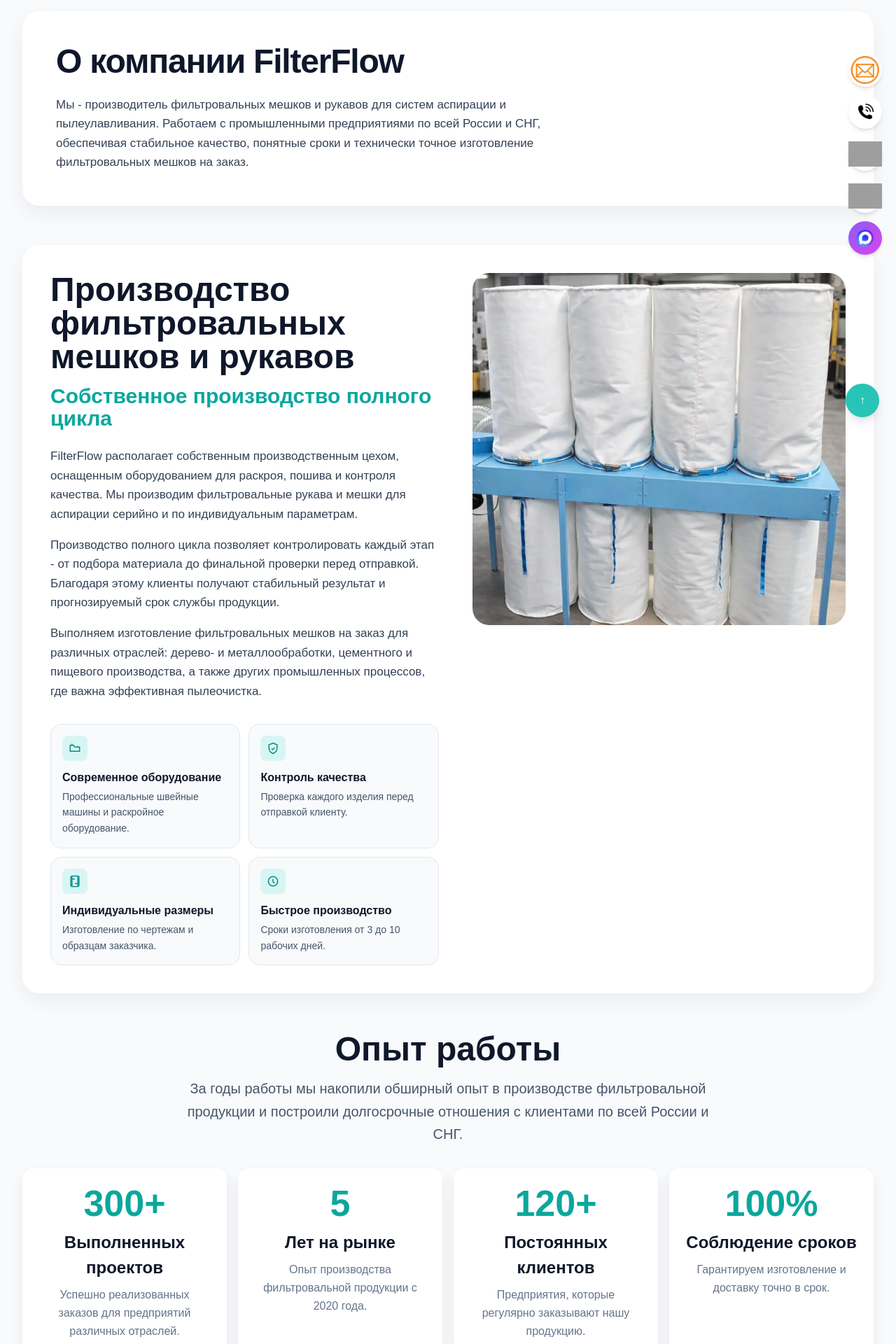
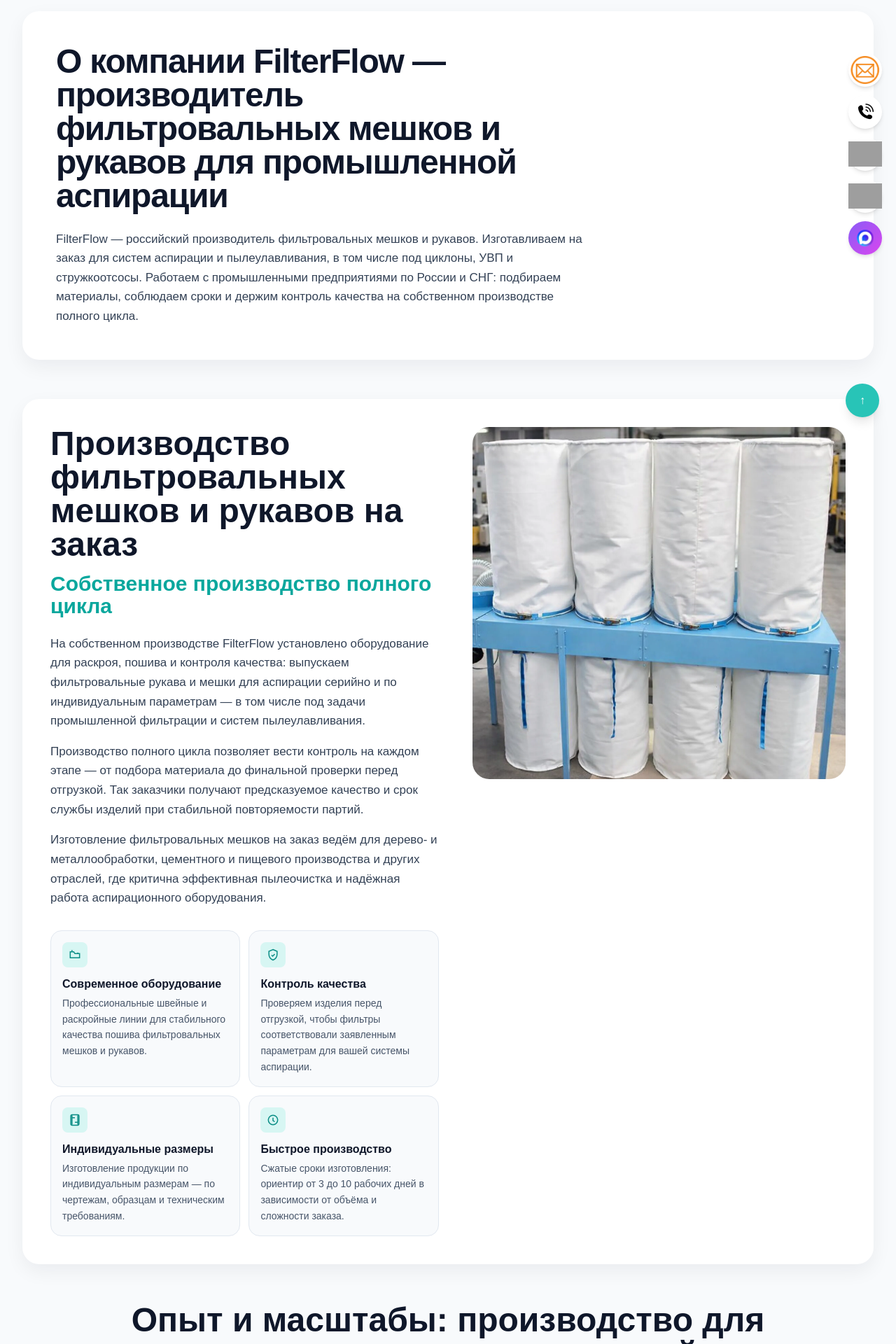
Before and after one commit to karipupkina-ux/filterflow-next, a Next.js app: page /o-kompanii in a window 1280 px wide. Shown: the part 180-2100 px from the top of the page at 70% size. Built offline with nearby package versions, Linux system fonts and the light colour scheme; grey boxes are pictures that could not be loaded.

Commit message:
update o kompanii block

```diff
--- a/app/o-kompanii/page.tsx
+++ b/app/o-kompanii/page.tsx
@@ -6,9 +6,10 @@
 import { pageMetadata } from "@/lib/seo-metadata";
 
 export const metadata: Metadata = pageMetadata({
-  title: "О компании FilterFlow — производство мешков для аспирации и рукавов",
+  title:
+    "О компании FilterFlow — производитель фильтровальных мешков и рукавов для аспирации",
   description:
-    "FilterFlow — производитель фильтровальных мешков и рукавов для аспирации, циклонов и УВП. Пошив на заказ, подбор материалов, доставка по России.",
+    "FilterFlow — российский производитель фильтровальных мешков и рукавов: изготовление на заказ для систем аспирации и пылеулавливания, циклонов, УВП и стружкоотсосов. Собственное производство полного цикла, индивидуальные размеры, поставки промышленным предприятиям по России и СНГ.",
   path: "/o-kompanii",
 });
 
@@ -16,7 +17,7 @@
   const advantages = [
     {
       title: "Современное оборудование",
-      text: "Профессиональные швейные машины и раскройное оборудование.",
+      text: "Профессиональные швейные и раскройные линии для стабильного качества пошива фильтровальных мешков и рукавов.",
       icon: (
         <svg viewBox="0 0 24 24" className="h-5 w-5" fill="none" stroke="currentColor" strokeWidth="1.8">
           <path d="M4 7h6l2 3h8v7H4z" />
@@ -26,7 +27,7 @@
     },
     {
       title: "Контроль качества",
-      text: "Проверка каждого изделия перед отправкой клиенту.",
+      text: "Проверяем изделия перед отгрузкой, чтобы фильтры соответствовали заявленным параметрам для вашей системы аспирации.",
       icon: (
         <svg viewBox="0 0 24 24" className="h-5 w-5" fill="none" stroke="currentColor" strokeWidth="1.8">
           <path d="M12 3l7 3v5c0 4.2-2.7 8-7 10-4.3-2-7-5.8-7-10V6z" />
@@ -36,7 +37,7 @@
     },
     {
       title: "Индивидуальные размеры",
-      text: "Изготовление по чертежам и образцам заказчика.",
+      text: "Изготовление продукции по индивидуальным размерам — по чертежам, образцам и техническим требованиям.",
       icon: (
         <svg viewBox="0 0 24 24" className="h-5 w-5" fill="none" stroke="currentColor" strokeWidth="1.8">
           <path d="M7 4v16M17 4v16M7 8h5M12 16h5" />
@@ -46,7 +47,7 @@
     },
     {
       title: "Быстрое производство",
-      text: "Сроки изготовления от 3 до 10 рабочих дней.",
+      text: "Сжатые сроки изготовления: ориентир от 3 до 10 рабочих дней в зависимости от объёма и сложности заказа.",
       icon: (
         <svg viewBox="0 0 24 24" className="h-5 w-5" fill="none" stroke="currentColor" strokeWidth="1.8">
           <circle cx="12" cy="12" r="8" />
@@ -59,17 +60,17 @@
     {
       value: "300+",
       title: "Выполненных проектов",
-      text: "Успешно реализованных заказов для предприятий различных отраслей.",
+      text: "Успешно реализованных заказов для промышленных предприятий разных отраслей.",
     },
     {
       value: "5",
       title: "Лет на рынке",
-      text: "Опыт производства фильтровальной продукции с 2020 года.",
+      text: "Опыт производства фильтровальных мешков и рукавов для промышленной фильтрации с 2020 года.",
     },
     {
       value: "120+",
       title: "Постоянных клиентов",
-      text: "Предприятия, которые регулярно заказывают нашу продукцию.",
+      text: "Предприятия, которые регулярно заказывают фильтровальную продукцию для аспирации и пылеулавливания.",
     },
     {
       value: "100%",
@@ -80,7 +81,7 @@
   const industries = [
     {
       title: "Деревообработка",
-      text: "Мешки для аспирации деревообрабатывающих станков, циклонов и стружкоотсосов. Работаем с мебельными фабриками, лесопилками и столярными цехами.",
+      text: "Мешки для аспирации деревообрабатывающих станков, циклонов и стружкоотсосов; при необходимости — решения под УВП. Работаем с мебельными фабриками, лесопилками и столярными цехами.",
       icon: (
         <svg viewBox="0 0 24 24" className="h-5 w-5" fill="none" stroke="currentColor" strokeWidth="1.8">
           <path d="M5 5h14M12 5v14" />
@@ -90,7 +91,7 @@
     },
     {
       title: "Металлообработка",
-      text: "Фильтровальные рукава для систем удаления металлической стружки и пыли. Сотрудничаем с машиностроительными и металлообрабатывающими заводами.",
+      text: "Изготовление фильтровальных рукавов для систем удаления металлической стружки и пыли. Сотрудничаем с машиностроительными и металлообрабатывающими заводами.",
       icon: (
         <svg viewBox="0 0 24 24" className="h-5 w-5" fill="none" stroke="currentColor" strokeWidth="1.8">
           <circle cx="12" cy="12" r="3" />
@@ -100,7 +101,7 @@
     },
     {
       title: "Другие отрасли",
-      text: "Пищевая промышленность, химическое производство, строительство. Изготавливаем фильтры для любых систем пылеудаления и аспирации.",
+      text: "Пищевая промышленность, химическое производство, строительство. Производим фильтры для систем пылеудаления, аспирации и промышленной фильтрации.",
       icon: (
         <svg viewBox="0 0 24 24" className="h-5 w-5" fill="none" stroke="currentColor" strokeWidth="1.8">
           <path d="M6 4h12v16H6z" />
@@ -112,7 +113,7 @@
   const productionBenefits = [
     {
       title: "Индивидуальный подход",
-      text: "Изготавливаем фильтры по вашим чертежам, образцам или фотографиям. Консультируем по выбору материалов и конструкции.",
+      text: "Фильтровальные мешки и рукава по вашим чертежам, образцам или фотографиям. Консультируем по материалам и конструкции под вашу задачу.",
       icon: (
         <svg viewBox="0 0 24 24" className="h-5 w-5" fill="none" stroke="currentColor" strokeWidth="1.8">
           <circle cx="12" cy="8" r="3" />
@@ -132,7 +133,7 @@
     },
     {
       title: "Гарантия качества",
-      text: "Используем только проверенные материалы и контролируем качество каждого изделия перед отправкой клиенту.",
+      text: "Используем проверенные материалы и контролируем качество на собственном производстве перед отправкой заказчику.",
       icon: (
         <svg viewBox="0 0 24 24" className="h-5 w-5" fill="none" stroke="currentColor" strokeWidth="1.8">
           <path d="M12 3l7 3v5c0 4.2-2.7 8-7 10-4.3-2-7-5.8-7-10V6z" />
@@ -142,7 +143,7 @@
     },
     {
       title: "Цены производителя",
-      text: "Работаем без посредников, поэтому вы получаете продукцию напрямую от производителя по выгодным условиям.",
+      text: "Без посредников: как производитель фильтровальных мешков и рукавов предлагаем прозрачные условия и прямую работу с цехом.",
       icon: (
         <svg viewBox="0 0 24 24" className="h-5 w-5" fill="none" stroke="currentColor" strokeWidth="1.8">
           <path d="M5 7h8l6 6-6 6-8-8z" />
@@ -175,7 +176,7 @@
   const achievements = [
     {
       title: "География поставок",
-      text: "Работаем с предприятиями по всей России - от Калининграда до Владивостока. Отправляем продукцию в страны СНГ: Казахстан, Беларусь, Узбекистан, Киргизию.",
+      text: "Российский производитель с поставками по всей стране — от Калининграда до Владивостока. Отправляем заказы в страны СНГ: Казахстан, Беларусь, Узбекистан, Киргизию.",
       icon: (
         <svg viewBox="0 0 24 24" className="h-5 w-5" fill="none" stroke="currentColor" strokeWidth="1.8">
           <path d="M12 21s7-4.8 7-10a7 7 0 1 0-14 0c0 5.2 7 10 7 10z" />
@@ -195,7 +196,7 @@
     },
     {
       title: "Ассортимент продукции",
-      text: "Производим более 50 типоразмеров фильтровальных мешков и рукавов. Изготавливаем нестандартные изделия по индивидуальным чертежам заказчика.",
+      text: "Более 50 типоразмеров фильтровальных мешков и рукавов; нестандартные изделия — изготовление по индивидуальным чертежам и размерам.",
       icon: (
         <svg viewBox="0 0 24 24" className="h-5 w-5" fill="none" stroke="currentColor" strokeWidth="1.8">
           <path d="M12 3 4 7l8 4 8-4-8-4zM4 12l8 4 8-4M4 17l8 4 8-4" />
@@ -236,12 +237,14 @@
 
           <section className="mb-14 rounded-3xl bg-white p-8 shadow-[0_10px_28px_rgba(15,23,42,0.06)] sm:p-10 lg:p-12">
             <h1 className="max-w-3xl text-4xl font-bold tracking-tight text-[#0f172a] sm:text-5xl">
-              О компании FilterFlow
+              О компании FilterFlow — производитель фильтровальных мешков и рукавов для промышленной
+              аспирации
             </h1>
             <p className="mt-6 max-w-3xl text-[17px] leading-relaxed text-[#334155]">
-              Мы - производитель фильтровальных мешков и рукавов для систем аспирации и пылеулавливания.
-              Работаем с промышленными предприятиями по всей России и СНГ, обеспечивая стабильное качество,
-              понятные сроки и технически точное изготовление фильтровальных мешков на заказ.
+              FilterFlow — российский производитель фильтровальных мешков и рукавов. Изготавливаем на
+              заказ для систем аспирации и пылеулавливания, в том числе под циклоны, УВП и стружкоотсосы.
+              Работаем с промышленными предприятиями по России и СНГ: подбираем материалы, соблюдаем сроки и
+              держим контроль качества на собственном производстве полного цикла.
             </p>
           </section>
 
@@ -249,26 +252,27 @@
             <div className="grid items-start gap-8 lg:grid-cols-[1.02fr_0.98fr] lg:gap-12">
               <div>
                 <h2 className="max-w-xl text-4xl font-bold leading-[1.05] text-[#0f172a] sm:text-5xl">
-                  Производство фильтровальных мешков и рукавов
+                  Производство фильтровальных мешков и рукавов на заказ
                 </h2>
-                <p className="mt-4 text-2xl font-semibold text-[#0aa79d] sm:text-[30px]">
+                <h3 className="mt-4 text-2xl font-semibold text-[#0aa79d] sm:text-[30px]">
                   Собственное производство полного цикла
-                </p>
+                </h3>
                 <div className="mt-6 space-y-4 text-[17px] leading-relaxed text-[#334155]">
                   <p>
-                    FilterFlow располагает собственным производственным цехом, оснащенным оборудованием для
-                    раскроя, пошива и контроля качества. Мы производим фильтровальные рукава и мешки для
-                    аспирации серийно и по индивидуальным параметрам.
+                    На собственном производстве FilterFlow установлено оборудование для раскроя, пошива и
+                    контроля качества: выпускаем фильтровальные рукава и мешки для аспирации серийно и по
+                    индивидуальным параметрам — в том числе под задачи промышленной фильтрации и систем
+                    пылеулавливания.
                   </p>
                   <p>
-                    Производство полного цикла позволяет контролировать каждый этап - от подбора материала
-                    до финальной проверки перед отправкой. Благодаря этому клиенты получают стабильный
-                    результат и прогнозируемый срок службы продукции.
+                    Производство полного цикла позволяет вести контроль на каждом этапе — от подбора
+                    материала до финальной проверки перед отгрузкой. Так заказчики получают предсказуемое
+                    качество и срок службы изделий при стабильной повторяемости партий.
                   </p>
                   <p>
-                    Выполняем изготовление фильтровальных мешков на заказ для различных отраслей: дерево- и
-                    металлообработки, цементного и пищевого производства, а также других промышленных
-                    процессов, где важна эффективная пылеочистка.
+                    Изготовление фильтровальных мешков на заказ ведём для дерево- и металлообработки,
+                    цементного и пищевого производства и других отраслей, где критична эффективная
+                    пылеочистка и надёжная работа аспирационного оборудования.
                   </p>
                 </div>
 
@@ -281,7 +285,7 @@
                       <div className="mb-3 flex h-9 w-9 items-center justify-center rounded-lg bg-[#d7f6f3] text-[#0a8d85]">
                         {item.icon}
                       </div>
-                      <h3 className="text-base font-semibold text-[#0f172a]">{item.title}</h3>
+                      <h4 className="text-base font-semibold text-[#0f172a]">{item.title}</h4>
                       <p className="mt-1 text-sm leading-relaxed text-[#475569]">{item.text}</p>
                     </article>
                   ))}
@@ -292,7 +296,7 @@
                 <div className="overflow-hidden rounded-3xl">
                   <Image
                     src="/images/catalog/converted_image4.webp"
-                    alt="Производство фильтровальных мешков и рукавов FilterFlow"
+                    alt="Цех FilterFlow: производство фильтровальных мешков и рукавов для аспирации"
                     width={900}
                     height={1200}
                     className="h-full w-full object-cover"
@@ -305,10 +309,13 @@
 
           <section className="mt-14">
             <div className="text-center">
-              <h2 className="text-4xl font-bold text-[#0f172a] sm:text-5xl">Опыт работы</h2>
+              <h2 className="text-4xl font-bold text-[#0f172a] sm:text-5xl">
+                Опыт и масштабы: производство для промышленных предприятий
+              </h2>
               <p className="mx-auto mt-4 max-w-3xl text-[20px] leading-relaxed text-[#475569]">
-                За годы работы мы накопили обширный опыт в производстве фильтровальной продукции и построили
-                долгосрочные отношения с клиентами по всей России и СНГ.
+                За годы работы накопили опыт в изготовлении фильтровальных мешков и рукавов и выстроили
+                долгосрочное сотрудничество с предприятиями по всей России и СНГ — от единичных заказов до
+                регулярных поставок.
               </p>
             </div>
             <div className="mt-8 grid gap-4 sm:grid-cols-2 xl:grid-cols-4">
@@ -326,7 +333,9 @@
           </section>
 
           <section className="mt-12 rounded-3xl bg-white p-6 shadow-[0_10px_28px_rgba(15,23,42,0.06)] sm:p-8 lg:p-10">
-            <h2 className="text-[40px] font-bold text-[#0aa79d]">Работа с различными отраслями</h2>
+            <h2 className="text-[40px] font-bold text-[#0aa79d]">
+              Промышленная фильтрация и типовые отрасли применения
+            </h2>
             <div className="mt-7 grid gap-5 lg:grid-cols-3">
               {industries.map((item) => (
                 <article key={item.title} className="rounded-2xl border border-[#e2e8f0] bg-[#f8fafc] p-5">
@@ -342,9 +351,12 @@
 
           <section className="mt-14">
             <div className="text-center">
-              <h2 className="text-4xl font-bold text-[#0f172a] sm:text-5xl">Преимущества производства</h2>
+              <h2 className="text-4xl font-bold text-[#0f172a] sm:text-5xl">
+                Почему заказывают производство у FilterFlow
+              </h2>
               <p className="mx-auto mt-4 max-w-3xl text-[20px] leading-relaxed text-[#475569]">
-                Почему предприятия выбирают FilterFlow для производства фильтровальных мешков и рукавов.
+                Преимущества собственного производства: прозрачные сроки, контроль качества и прямая работа с
+                производителем фильтровальных мешков и рукавов без лишних звеньев.
               </p>
             </div>
             <div className="mt-8 grid gap-5 md:grid-cols-2 xl:grid-cols-3">
@@ -362,9 +374,12 @@
 
           <section className="mt-14">
             <div className="text-center">
-              <h2 className="text-4xl font-bold text-[#0f172a] sm:text-5xl">Наши достижения</h2>
+              <h2 className="text-4xl font-bold text-[#0f172a] sm:text-5xl">
+                Достижения и ориентиры для заказчиков
+              </h2>
               <p className="mx-auto mt-4 max-w-3xl text-[20px] leading-relaxed text-[#475569]">
-                Результаты работы FilterFlow за годы присутствия на рынке фильтровальной продукции.
+                Итоги работы на рынке производства фильтровальных мешков и рукавов: география, повторные
+                заказы и расширяемый ассортимент под индивидуальные задачи.
               </p>
             </div>
 
@@ -372,7 +387,7 @@
               <div className="overflow-hidden rounded-2xl">
                 <Image
                   src="/images/catalog/conver55ted_image.webp"
-                  alt="Достижения компании FilterFlow"
+                  alt="FilterFlow — производство фильтровальных мешков и рукавов для промышленных заказчиков"
                   width={1200}
                   height={900}
                   className="h-full w-full object-cover"
@@ -400,10 +415,10 @@
             className="mt-14 overflow-hidden rounded-3xl bg-gradient-to-b from-[#0ea5a2] to-[#0e8f8d] px-6 py-12 text-white sm:px-10 sm:py-14"
           >
             <div className="mx-auto max-w-4xl text-center">
-              <h2 className="text-4xl font-bold sm:text-5xl">Готовы начать сотрудничество?</h2>
+              <h2 className="text-4xl font-bold sm:text-5xl">Готовы обсудить заказ на фильтровальные мешки?</h2>
               <p className="mx-auto mt-5 max-w-3xl text-[20px] leading-relaxed text-white/90">
-                Свяжитесь с нами для консультации по выбору фильтровальной продукции. Рассчитаем стоимость,
-                подберем оптимальное решение и изготовим мешки точно в срок.
+                Расскажем о сроках и материалах, подберём конструкцию под вашу систему аспирации или
+                пылеулавливания и рассчитаем стоимость изготовления фильтровальных мешков и рукавов.
               </p>
 
               <div className="mt-8 flex flex-wrap items-center justify-center gap-3">
```
